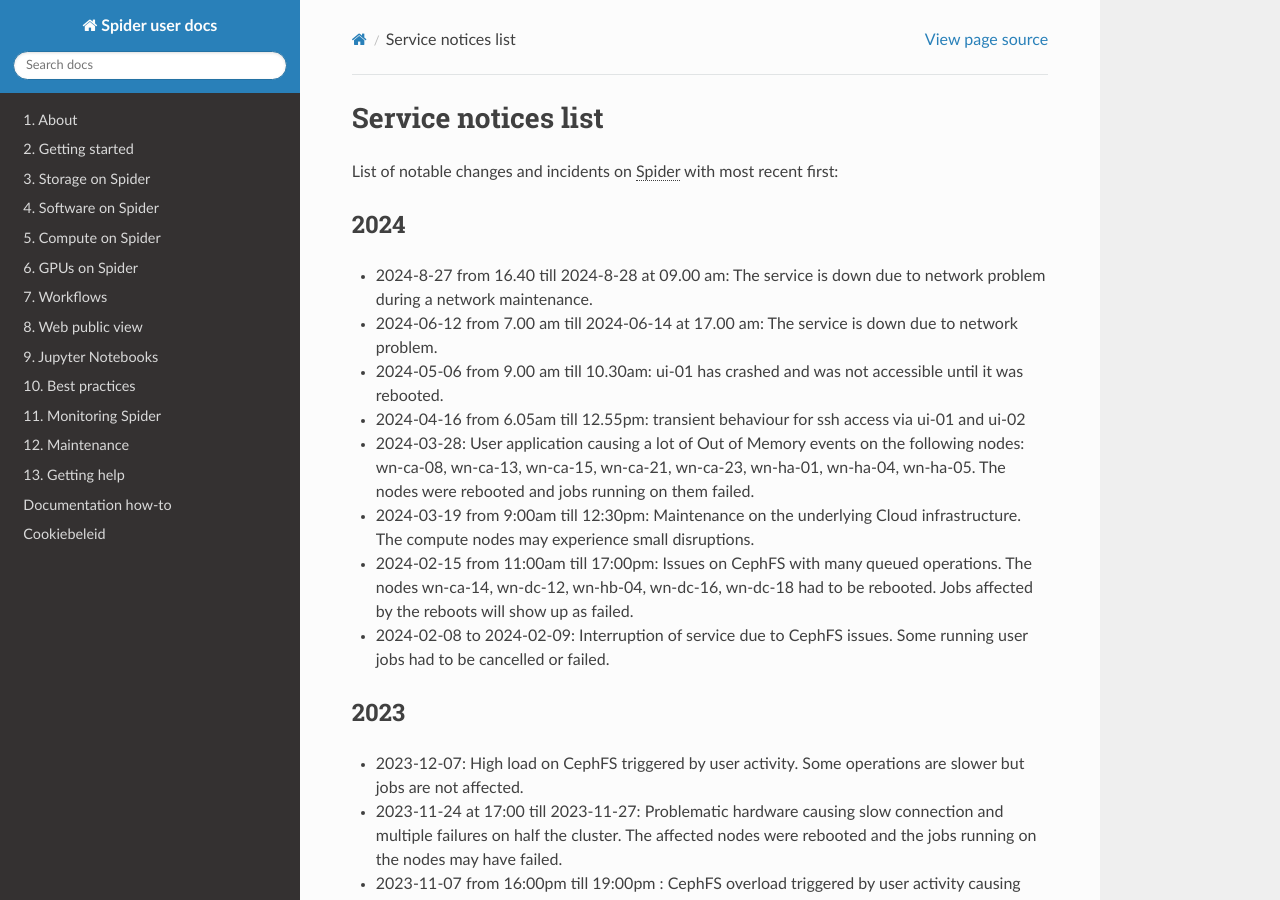
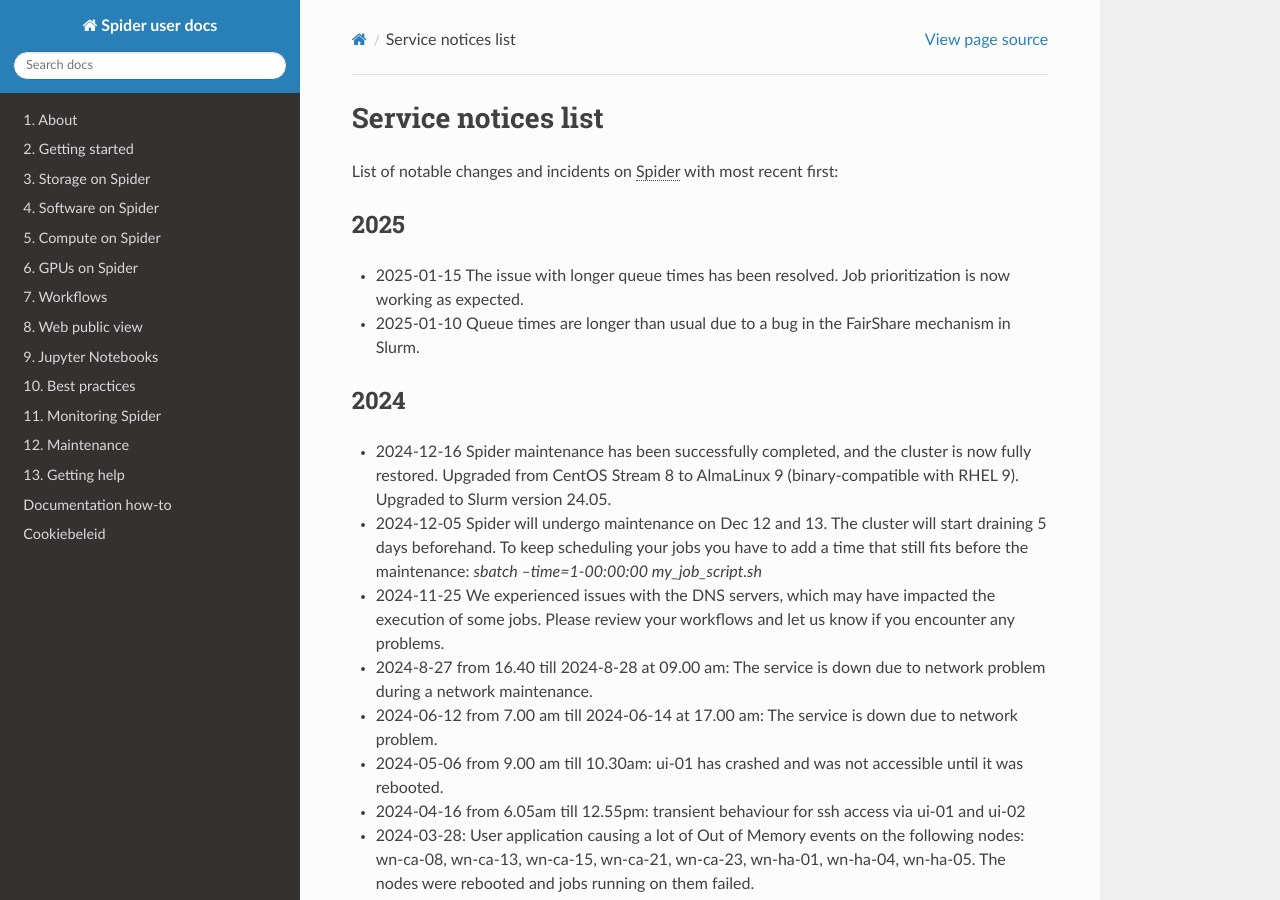
Before and after one commit to sara-nl/spiderdocs, a Sphinx documentation site: the page built from source/Pages/maintenance/service_notices_list.rst, in a window 1280 px wide and 900 px high. Built offline with Sphinx 7.4.7 and the Read the Docs theme 3.1.0, drawn with Linux system fonts in a browser that asks for light colours.

Commit message:
:memo: update service notices

```diff
--- a/source/Pages/maintenance/service_notices_list.rst
+++ b/source/Pages/maintenance/service_notices_list.rst
@@ -7,8 +7,18 @@
 List of notable changes and incidents on :abbr:`Spider (Symbiotic Platform(s) for Interoperable Data Extraction and Redistribution)` with most recent first:
 
 ==========
+2025
+==========
+* 2025-01-15 The issue with longer queue times has been resolved. Job prioritization is now working as expected.
+* 2025-01-10 Queue times are longer than usual due to a bug in the FairShare mechanism in Slurm.
+
+==========
 2024
 ==========
+
+* 2024-12-16 Spider maintenance has been successfully completed, and the cluster is now fully restored. Upgraded from CentOS Stream 8 to AlmaLinux 9 (binary-compatible with RHEL 9). Upgraded to Slurm version 24.05.
+* 2024-12-05 Spider will undergo maintenance on Dec 12 and 13. The cluster will start draining 5 days beforehand. To keep scheduling your jobs you have to add a time that still fits before the maintenance: `sbatch --time=1-00:00:00 my_job_script.sh`
+* 2024-11-25 We experienced issues with the DNS servers, which may have impacted the execution of some jobs. Please review your workflows and let us know if you encounter any problems.
 * 2024-8-27 from 16.40 till 2024-8-28 at 09.00 am: The service is down due to network problem during a network maintenance.
 * 2024-06-12 from 7.00 am till 2024-06-14 at 17.00 am: The service is down due to network problem.
 * 2024-05-06 from 9.00 am till 10.30am: ui-01 has crashed and was not accessible until it was rebooted.
```
